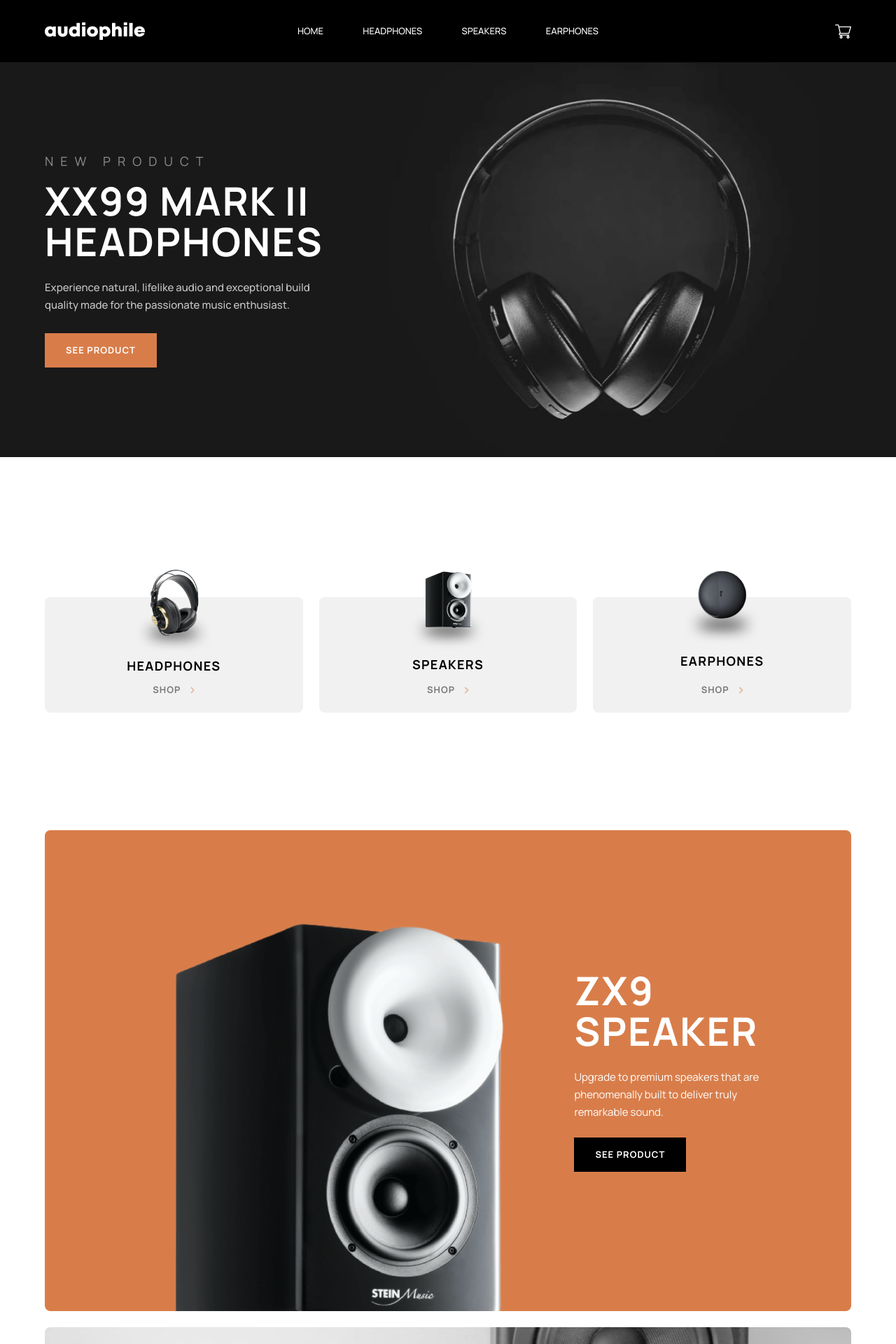
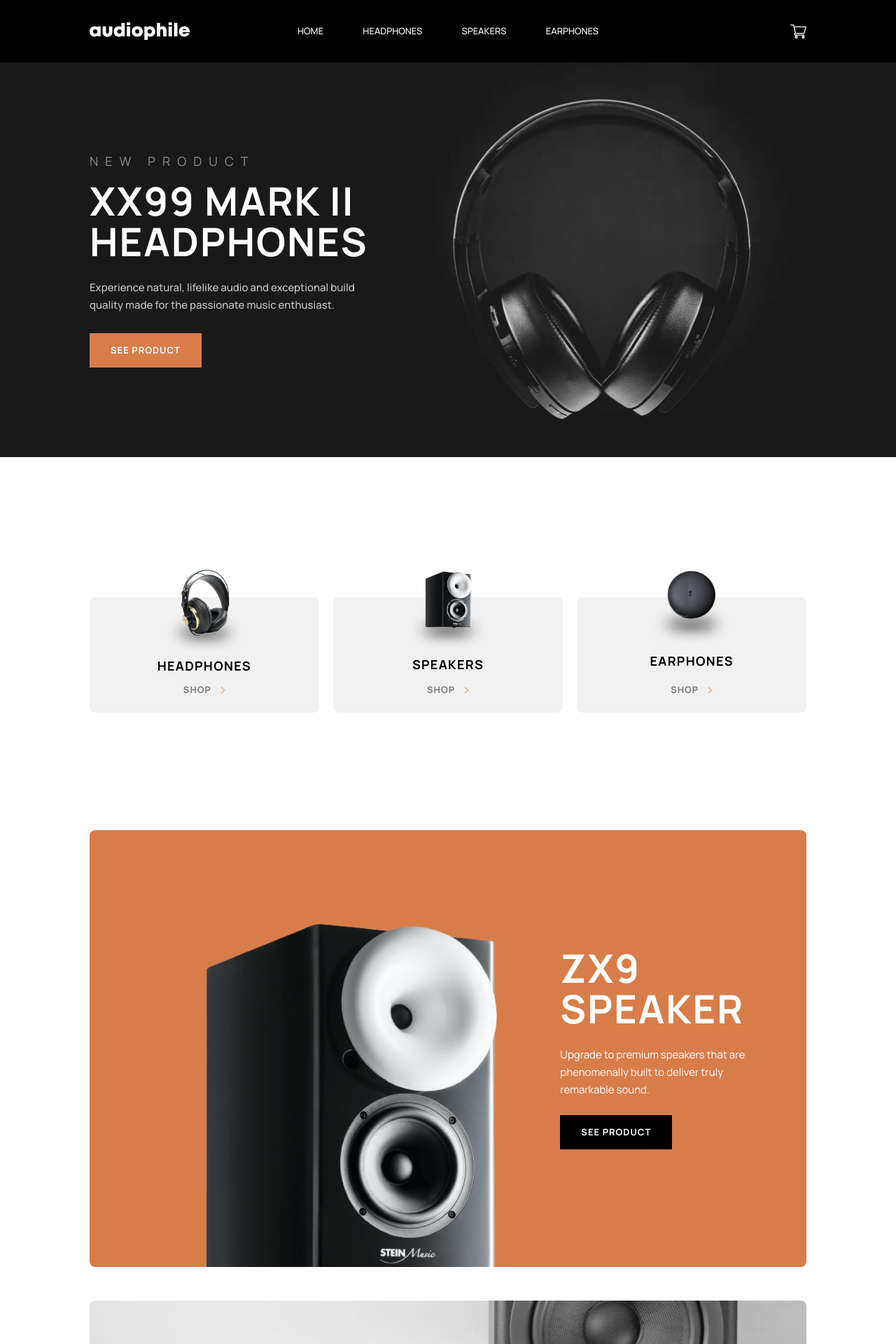
Before and after one commit to cjoak1028/audiophile-ecommerce-website, a React (Create React App) app: page / in a window 1280 px wide. Shown: the top 1920 px of the page at 70% size. Built offline with nearby package versions, Linux system fonts and the light colour scheme.

Commit message:
about is responsive to all screen sizes

```diff
--- a/src/components/About.module.scss
+++ b/src/components/About.module.scss
@@ -4,6 +4,13 @@
 .about {
     display: flex;
     flex-direction: column;
+    width: 100%;
+
+    @include respond-above('BP-2.5') {
+        flex-direction: row-reverse;
+        align-items: center;
+        justify-content: space-between;
+    }
 
     &__img {
         background: $c-grey url('../assets/shared/mobile/image-best-gear.jpg') no-repeat center/cover;
@@ -12,13 +19,31 @@
         overflow: hidden;
         margin-bottom: 4rem;
 
-        @include respond-above('BP-1') {
+        @include respond-above('BP-2') {
             background-image: url('../assets/shared/tablet/image-best-gear.jpg');
+            margin-bottom: 6.3rem;
+        }
+
+        @include respond-above('BP-2.5') {
+            background-image: url('../assets/shared/desktop/image-best-gear.jpg');
+            margin: 0;
+
+            width: calc(50% - 1.5rem); //1.5rem is 1/2 of featured products column gap
+            height: 54rem;
+
         }
     }
 
     &__text {
         text-align: center;
+        width: 83%;
+        margin: auto;
+
+        @include respond-above('BP-2.5') {
+            text-align: left;
+            margin: 0;
+            width: 40%;
+        }
 
         h4 {
             margin: auto;
@@ -28,7 +53,7 @@
                 color: $c-orange;
             }
 
-            @include respond-above('BP-1') {
+            @include respond-above('BP-2') {
                 font-size: 4rem;
                 letter-spacing: 1.43px;
                 line-height: 4.4rem;
--- a/src/pages/home/Home.js
+++ b/src/pages/home/Home.js
@@ -12,7 +12,7 @@ import speakerImgDesktop from '../../assets/home/desktop/image-speaker-zx9.png';
 const Home = () => {
     return (
         <div className={classes.home}>
-            <div className={classes.banner}>
+            <div className={`${classes['banner']}`}>
                 <div className={classes["banner__content"]}>
                     <h6>New Product</h6>
                     <h1>XX99 Mark II Headphones</h1>
@@ -20,7 +20,7 @@ const Home = () => {
                     <a className={'btn btn--orange'}>See Product</a>
                 </div>
             </div>
-            <div className={`content-wrapper ${classes["home__content"]}`}>
+            <div className={`content-wrapper padding-x ${classes["home__content"]}`}>
                 <CategoryLinks />
                 <div className={classes['featured-products']}>
                     <div className={`${classes['featured-products__cell']} ${classes['featured-products__cell--1']}`}>
--- a/src/pages/home/Home.module.scss
+++ b/src/pages/home/Home.module.scss
@@ -26,7 +26,7 @@
 
     @include respond-above('BP-3') {
         background-image: url('../../assets/home/desktop/image-hero.jpg');
-        padding: 10% 5%; // align with navbar padding
+        padding: 10% 10%; // align with navbar padding
 
         text-align: left;
         justify-content: left;
@@ -76,6 +76,11 @@
     grid-template-columns: repeat(2, 1fr);
     grid-row-gap: 2.3rem;
     grid-column-gap: 1.1rem;
+
+    @include respond-above('BP-2.5') {
+        grid-row-gap: 4.8rem;
+        grid-column-gap: 3rem;
+    }
 
     &__cell {
         border-radius: .8rem;
--- a/src/styles/abstracts/_mixins.scss
+++ b/src/styles/abstracts/_mixins.scss
@@ -3,6 +3,7 @@
 $breakpoints: (
     "BP-1": 30em,
     "BP-2": 37.5em,
+    "BP-2.5": 53.75em,
     "BP-3": 70em) !default;
 
 @mixin respond-above($breakpoint) {
--- a/src/styles/base/_utilities.scss
+++ b/src/styles/base/_utilities.scss
@@ -1,9 +1,16 @@
 .padding-x {
-    padding: 0 5%;
+    padding-left: 5%;
+    padding-right: 5%;
+
+    @include respond-above('BP-3') {
+        padding-left: 10%;
+        padding-right: 10%;
+    }
 }
 
 .content-wrapper {
-    padding: 9.2rem 5% 0;
+    padding-top: 9.2rem;
+    padding-bottom: 9.2rem;
 
     @include respond-above('BP-2') {
         padding-top: 14.8rem;
@@ -13,7 +20,7 @@
         padding-top: 20rem;
     }
 
-    &>*:not(:last-child) {
+    &>* {
         margin-bottom: 12rem;
 
         @include respond-above('BP-2') {
```
